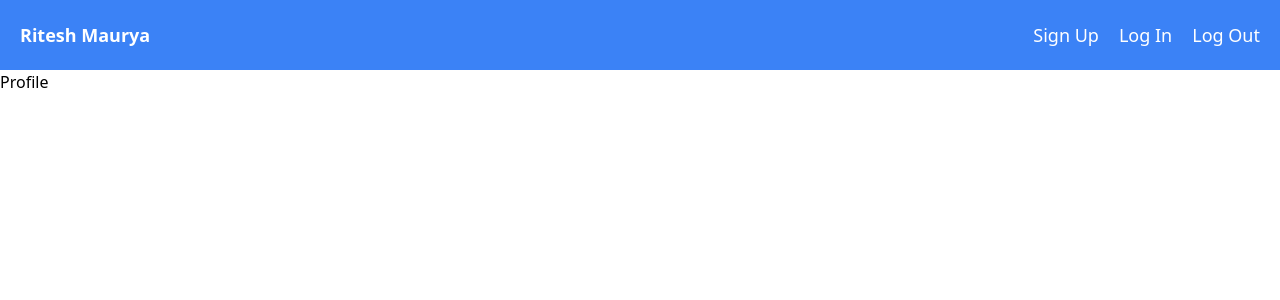
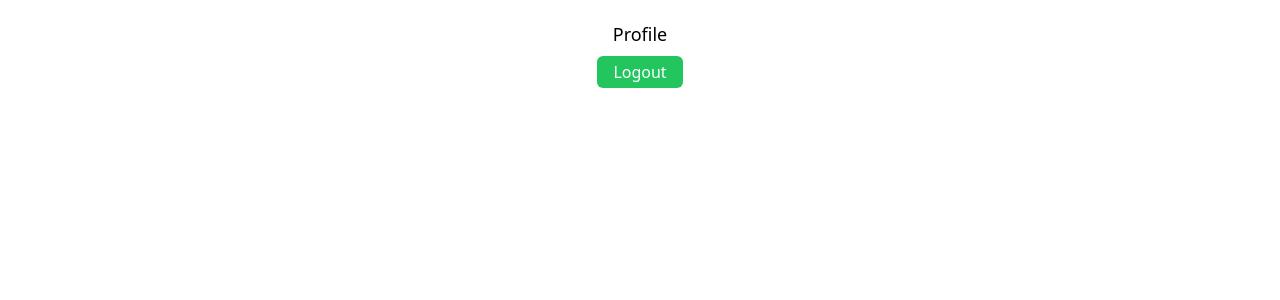
Before and after one commit to Ritesh9919/Next-Auth, a Next.js app: page /profile in a window 1280 px wide. Shown: the top 300 px of the page. Built offline with nearby package versions, Linux system fonts and the light colour scheme.

Commit message:
created logout functionality

```diff
--- a/package.json
+++ b/package.json
@@ -16,7 +16,8 @@
     "next": "14.1.0",
     "react": "^18",
     "react-dom": "^18",
-    "react-hot-toast": "^2.4.1"
+    "react-hot-toast": "^2.4.1",
+    "universal-cookie": "^7.0.2"
   },
   "devDependencies": {
     "@types/bcryptjs": "^2.4.6",
--- a/src/app/api/users/logout/route.ts
+++ b/src/app/api/users/logout/route.ts
@@ -1,11 +1,10 @@
 
-import User from "@/models/user-model";
 import {NextResponse} from 'next/server'
 import {ApiResponse} from '@/helpers/ApiResponse'
 import { ApiError } from "@/helpers/ApiError";
 
 
-async function GET() {
+export async function GET() {
     try {
         const response = NextResponse.json(new ApiResponse(200,{},'Logout successfully'))
         response.cookies.set('token', "", {
--- a/src/app/layout.tsx
+++ b/src/app/layout.tsx
@@ -1,9 +1,11 @@
+
+
 import type { Metadata } from "next";
 import { Inter } from "next/font/google";
 import "./globals.css";
 const inter = Inter({ subsets: ["latin"] });
-import { Toaster } from "react-hot-toast";
-import Link from "next/link";
+import toast, { Toaster } from "react-hot-toast";
+
 
 export const metadata: Metadata = {
   title: "Create Next App",
@@ -17,17 +19,12 @@ export default function RootLayout({
 }>) {
 
 
+
+
   return (
     <html lang="en">
       <body className={`inter.className`}>
-        <div className="h-[70px] bg-blue-500 text-white flex justify-between items-center">
-          <div className="text-lg ml-5 font-bold">Ritesh Maurya</div>
-          <ul className="flex gap-5 text-lg mr-5">
-            <Link href='/signup'><li>Sign Up</li></Link>
-            <Link href='/login'><li>Log In</li></Link>
-            <li>Log Out</li>
-          </ul>
-        </div>
+
         <Toaster position="top-right" reverseOrder={true} />
         {children}
       </body>
--- a/src/app/page.tsx
+++ b/src/app/page.tsx
@@ -1,7 +1,12 @@
+
+
 import Image from "next/image";
 
+
 export default function Home() {
+
+
   return (
-   <h1>Hello World</h1>
+<h1>Home</h1>
   );
 }
--- a/src/app/profile/page.tsx
+++ b/src/app/profile/page.tsx
@@ -1,9 +1,29 @@
+"use client"
+
+import axios from 'axios';
+import {toast} from 'react-hot-toast'
+import {useRouter} from 'next/navigation'
+
 function Profile() {
-    return (
-      <div>
-        <h1>Profile</h1>
-      </div>
-    )
-  }
 
-  export default Profile
+  const router = useRouter()
+
+  const onLogout = async () => {
+    try {
+      const response = await axios.get('/api/users/logout')
+      toast.success(response.data.message)
+      router.push('/login')
+    } catch (error:any) {
+      toast.error(error.message)
+    }
+  };
+
+  return (
+    <div>
+      <h1 className='text-center text-lg mt-5'>Profile</h1>
+      <button onClick={onLogout} className='px-4 py-1 bg-green-500 rounded-md block mx-auto mt-2 text-white'>Logout</button>
+    </div>
+  );
+}
+
+export default Profile;
```
Also changed, not shown: 1 other file (tests, documents, lock files or other folders).
